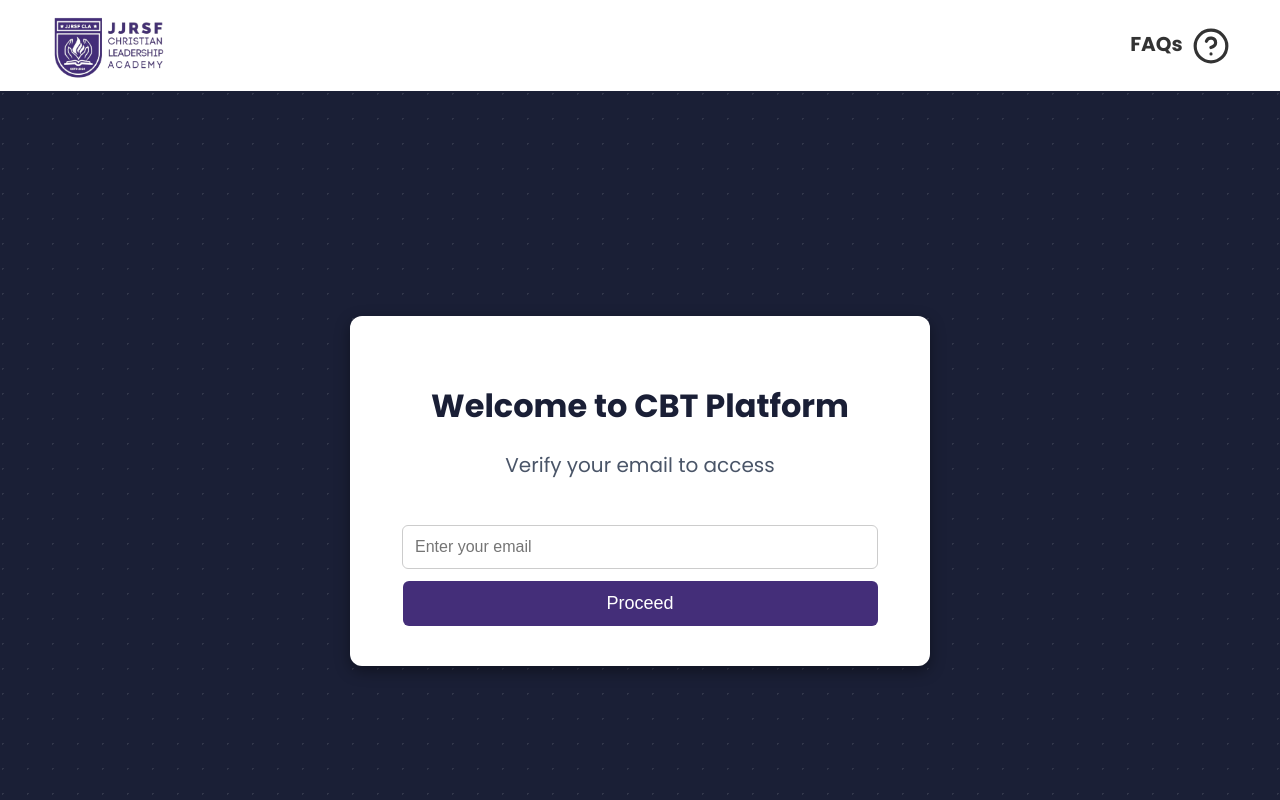
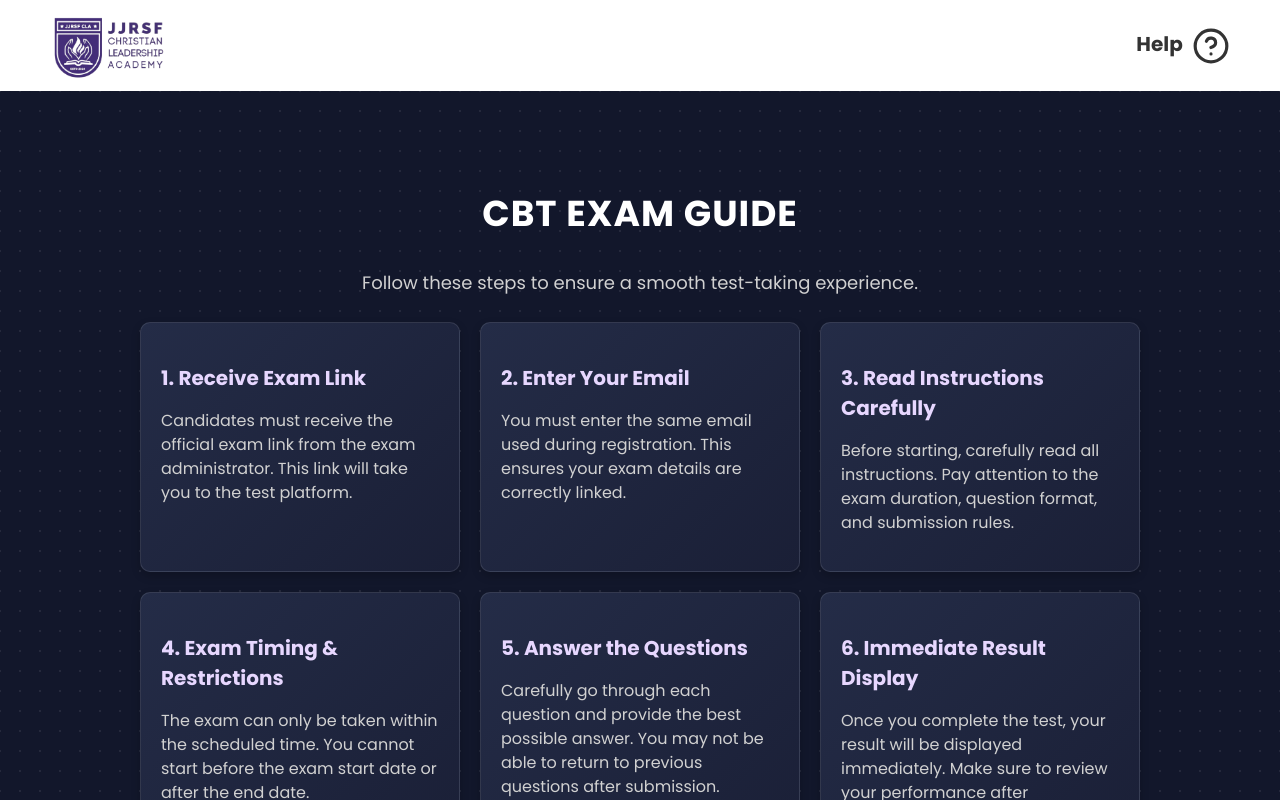
Before and after one commit to geekelo/jjrsf-cbt, a React (Create React App) app: page /help in a window 1280 px wide. Before the commit this address led to /. Shown: the top 800 px of the page. Built offline with nearby package versions, Linux system fonts and the light colour scheme.

Commit message:
faq (#3)

```diff
--- a/src/App.js
+++ b/src/App.js
@@ -6,6 +6,7 @@ import Home from "./components/Home";
 import Instructions from "./components/Instructions";
 import QuestionPage from "./components/Question";
 import Layout from "./components/Layout";
+import HelpSection from "./components/Help";
 
 const App = () => {
   return (
@@ -15,6 +16,7 @@ const App = () => {
           <Route path="/" element={<Home />} />
           <Route path="/instructions" element={<Instructions />} />
           <Route path="/questions" element={<QuestionPage />} />
+          <Route path="/help" element={<HelpSection />} />
           {/* Redirect all unknown routes to Home */}
           <Route path="*" element={<Navigate to="/" />} />
         </Routes>
--- /dev/null
+++ b/src/components/Help.js
@@ -0,0 +1,56 @@
+import React from "react";
+import "../styles/Help.css";
+
+const HelpSection = () => {
+    const guideSteps = [
+        {
+          title: "1. Receive Exam Link",
+          description:
+            "Candidates must receive the official exam link from the exam administrator. This link will take you to the test platform.",
+        },
+        {
+          title: "2. Enter Your Email",
+          description:
+            "You must enter the same email used during registration. This ensures your exam details are correctly linked.",
+        },
+        {
+          title: "3. Read Instructions Carefully",
+          description:
+            "Before starting, carefully read all instructions. Pay attention to the exam duration, question format, and submission rules.",
+        },
+        {
+          title: "4. Exam Timing & Restrictions",
+          description:
+            "The exam can only be taken within the scheduled time. You cannot start before the exam start date or after the end date.",
+        },
+        {
+          title: "5. Answer the Questions",
+          description:
+            "Carefully go through each question and provide the best possible answer. You may not be able to return to previous questions after submission.",
+        },
+        {
+          title: "6. Immediate Result Display",
+          description:
+            "Once you complete the test, your result will be displayed immediately. Make sure to review your performance after submission.",
+        },
+      ];
+
+  return (
+    <div className="help-container">
+      <h2 className="help-title">CBT Exam Guide</h2>
+      <p className="help-description">
+        Follow these steps to ensure a smooth test-taking experience.
+      </p>
+      <div className="help-cards">
+        {guideSteps.map((step, index) => (
+          <div key={index} className="help-card">
+            <h3>{step.title}</h3>
+            <p>{step.description}</p>
+          </div>
+        ))}
+      </div>
+    </div>
+  );
+};
+
+export default HelpSection;
--- a/src/components/Nav.js
+++ b/src/components/Nav.js
@@ -11,8 +11,8 @@ const Navbar = () => {
 
       <ul className="nav-links">
         <li>
-          <a href="#">
-            FAQs <HelpCircle className="faq-icon" size={38} />
+          <a href="/help">
+            Help <HelpCircle className="faq-icon" size={38} />
           </a>
         </li>
       </ul>
--- /dev/null
+++ b/src/styles/Help.css
@@ -0,0 +1,102 @@
+/* General Styles */
+.help-container {
+    display: flex;
+    flex-direction: column;
+    align-items: center;
+    justify-content: center;
+    min-height: 100vh;
+    padding: 20px;
+    background: #12172b;
+    background-image: radial-gradient(rgba(255, 255, 255, 0.08) 1px, transparent 0);
+    background-size: 20px 20px;
+    background-position: -10px -10px;
+    text-align: center;
+  }
+
+  /* Title and Description */
+  .help-title {
+    font-size: 36px;
+    font-weight: bold;
+    color: #ffffff;
+    text-transform: uppercase;
+    letter-spacing: 1px;
+    margin-bottom: 10px;
+  }
+
+  .help-description {
+    font-size: 18px;
+    color: #d1d1d1;
+    max-width: 600px;
+    margin-bottom: 25px;
+    line-height: 1.6;
+  }
+
+  /* Card Layout */
+  .help-cards {
+    display: grid;
+    grid-template-columns: repeat(auto-fit, minmax(280px, 1fr));
+    gap: 20px;
+    width: 90%;
+    max-width: 1000px;
+  }
+
+  /* Individual Card */
+  .help-card {
+    background: linear-gradient(135deg, #242c47 0%, #1a1f36 100%);
+    padding: 20px;
+    border-radius: 10px;
+    box-shadow: 0 4px 10px rgba(0, 0, 0, 0.2);
+    text-align: left;
+    transition: transform 0.3s ease, box-shadow 0.3s ease;
+    color: #fff;
+    border: 1px solid rgba(255, 255, 255, 0.1);
+    cursor: pointer;
+  }
+
+  .help-card:hover {
+    transform: translateY(-5px);
+    box-shadow: 0 6px 15px rgba(0, 0, 0, 0.3);
+  }
+
+  /* Card Title */
+  .help-card h3 {
+    font-size: 20px;
+    font-weight: bold;
+    margin-bottom: 8px;
+    color: #e7d7ff;
+  }
+
+  /* Card Text */
+  .help-card p {
+    font-size: 16px;
+    color: #d1d1d1;
+    line-height: 1.5;
+  }
+
+  /* Responsive Design */
+  @media (max-width: 768px) {
+    .help-title {
+      font-size: 28px;
+    }
+    .help-description {
+      font-size: 16px;
+    }
+    .help-card {
+      padding: 15px;
+    }
+  }
+
+  @media (max-width: 480px) {
+    .help-title {
+      font-size: 24px;
+    }
+    .help-description {
+      font-size: 14px;
+    }
+    .help-card h3 {
+      font-size: 18px;
+    }
+    .help-card p {
+      font-size: 14px;
+    }
+  }
```
